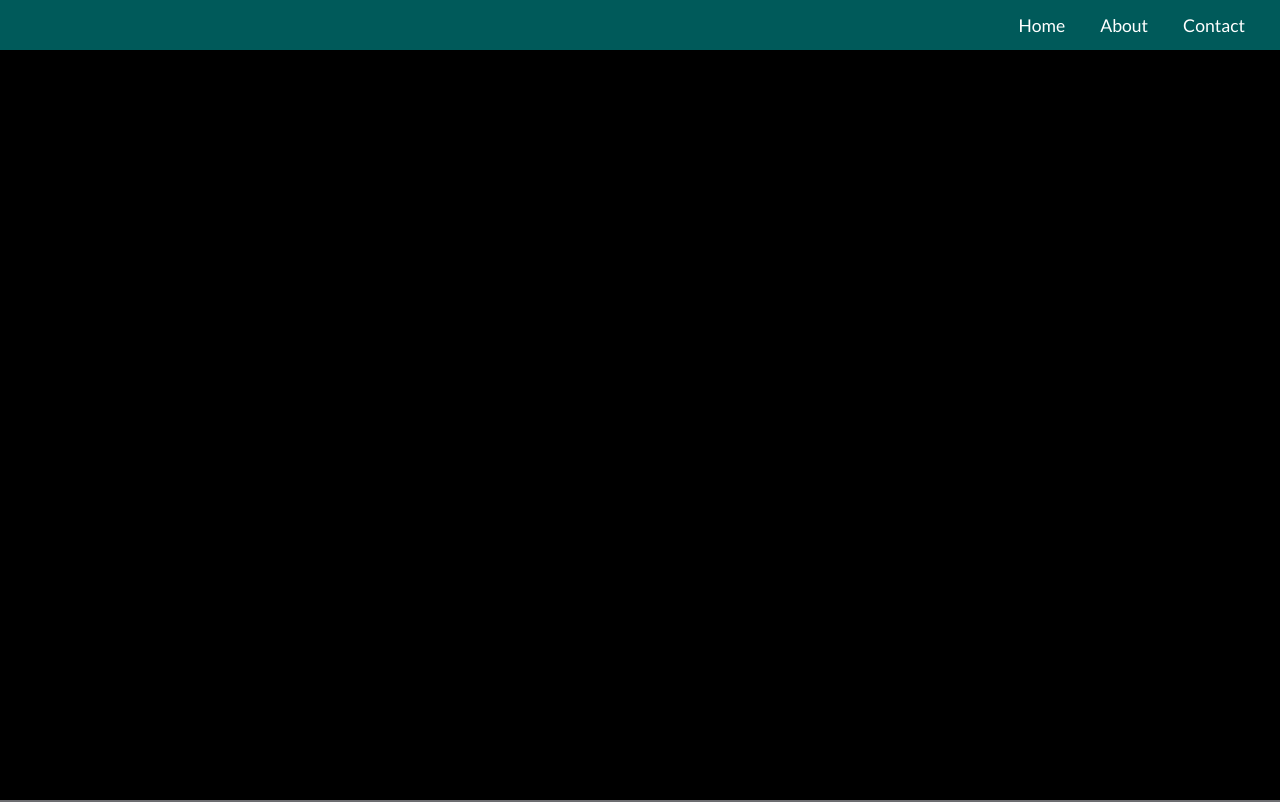
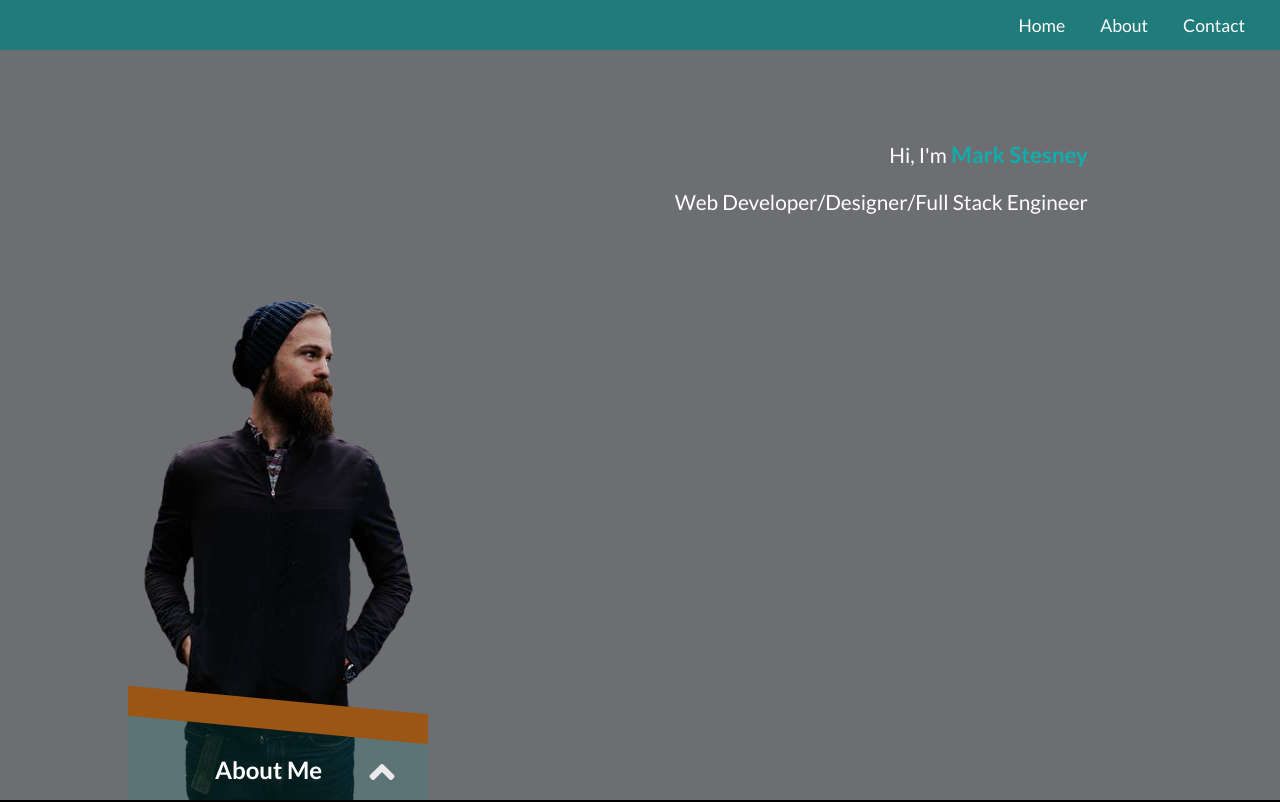
Before and after one commit to markstez05/Port-Foolio, a React (Create React App) app: page / in a window 1280 px wide. Shown: the top 802 px of the page. Built offline with nearby package versions, Linux system fonts and the light colour scheme; a web font is replaced by a local one.

Commit message:
lets finish this thang

```diff
--- a/src/App.css
+++ b/src/App.css
@@ -2,8 +2,9 @@
   width: 100%;
   text-align: center;
   background-color: #6d6e71;
-  /* background-image:  url("./images/WALL.jpg") ;  */
-  background-size: contain;
+  /* background-image:  url("./images/wall.jpeg") ;  */
+  background-size: 100%;
+background-repeat: no-repeat;
 }
 
 .App-logo {
--- a/src/App.js
+++ b/src/App.js
@@ -9,7 +9,7 @@
     return (
       <div className="App">
       <Nav />
-      <Main />
+      {/* <Main /> */}
       <Landing />
       <Main />
       </div>
```
Also changed, not shown: src/images/WALL.jpg (deleted).
